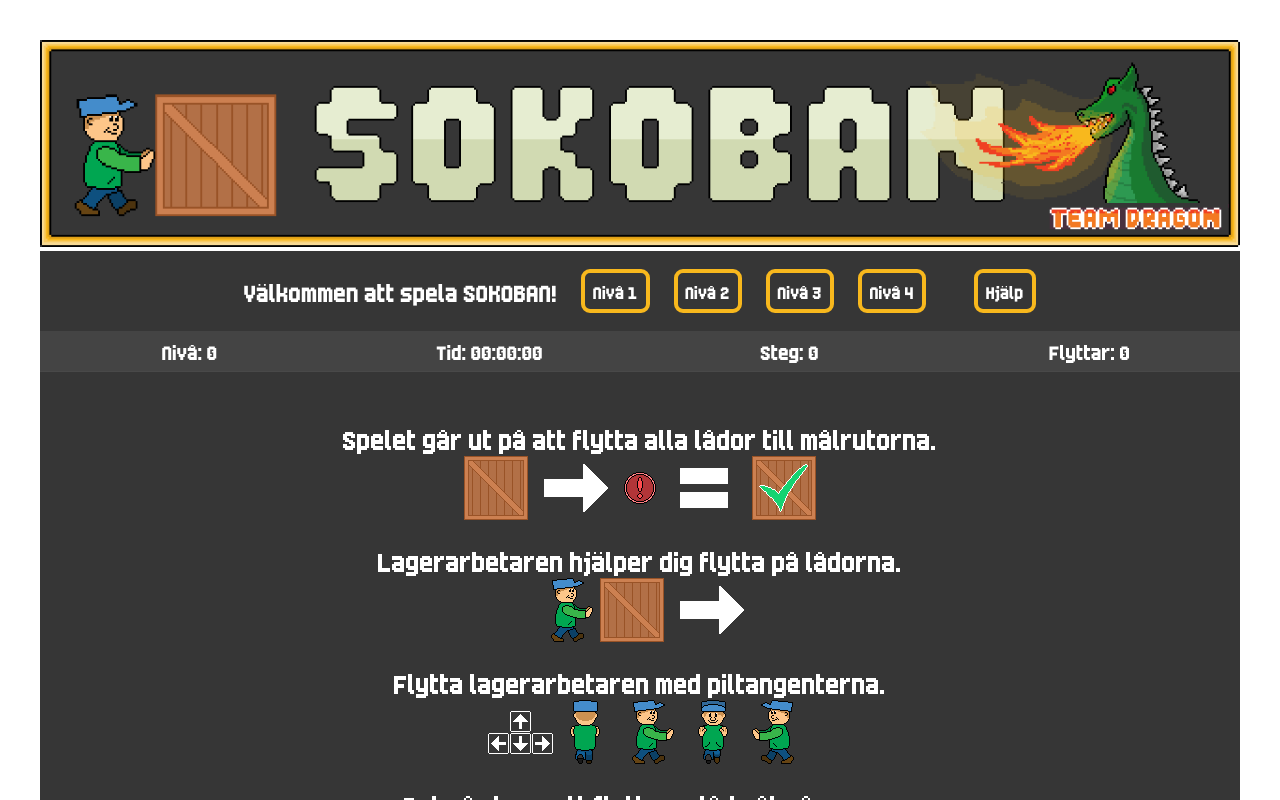
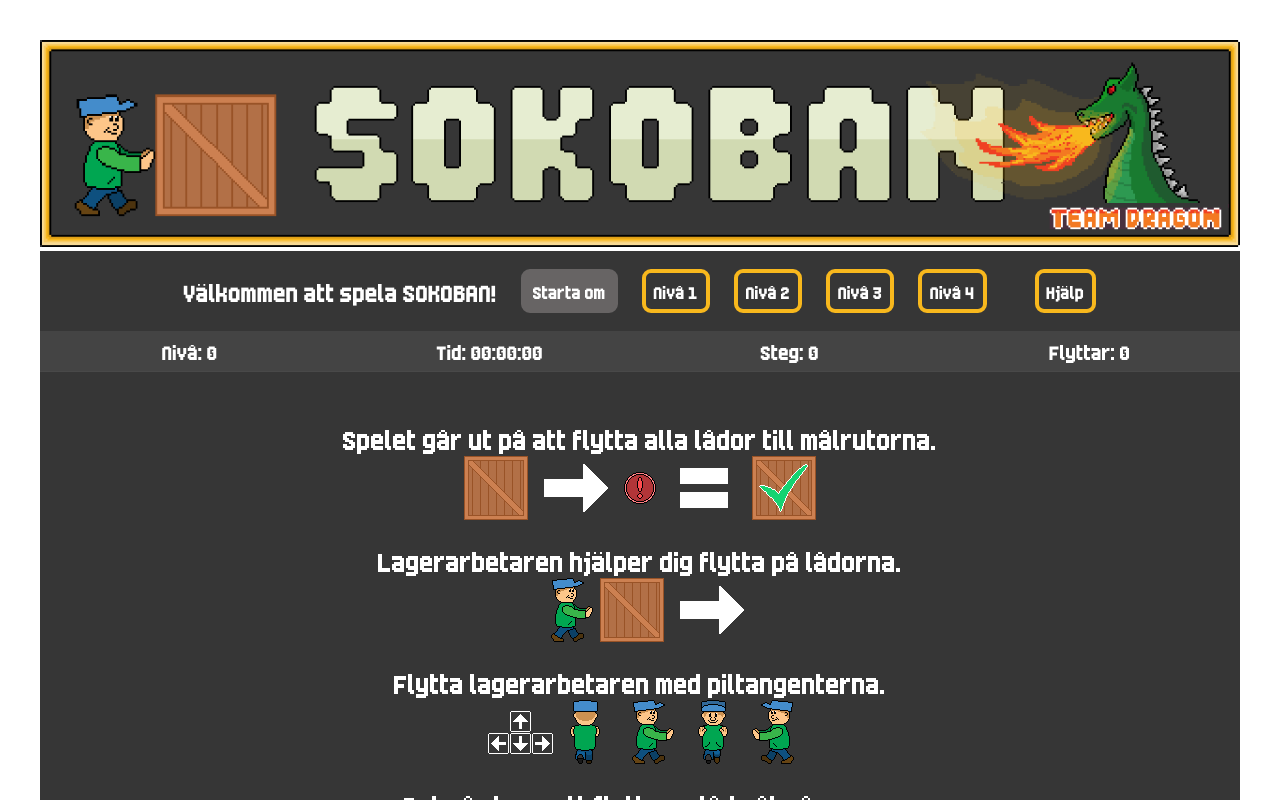
Before and after one commit to Lennart-321/sokoban-dragon, a React (Vite) app: page / in a window 1280 px wide. Shown: the top 800 px of the page. Built offline with nearby package versions, Linux system fonts and the light colour scheme.

Commit message:
created restart button and functionality

```diff
--- a/src/App.tsx
+++ b/src/App.tsx
@@ -15,6 +15,7 @@ function App() {
   const [levelNbr, setLevelNbr] = useState(0);
   const [moves, setMoves] = useState(0);
   const [pushes, setPushes] = useState(0);
+  const [restart, setRestart] = useState<boolean>(false);
   const [running, setRunning] = useState(false);
   const [showTutorial, setShowTutorial] = useState(false);
 
@@ -23,6 +24,9 @@ function App() {
     setLevelNbr(index + 1);
     setMoves(0);
     setPushes(0);
+    if (index + 1 === levelNbr) {  // Restart level
+      setRestart(true);
+    }
     setRunning(true);
   }
 
@@ -30,6 +34,7 @@ function App() {
     <>
       <Header />
       <Menu
+        levelNbr={levelNbr}
         setLevel={setLevelIndex}
         numberOfLevels={Levels.levels.length}
         setShowTutorial={setShowTutorial}
@@ -38,7 +43,9 @@ function App() {
         levelNbr={levelNbr}
         moves={moves}
         pushes={pushes}
+        restart={restart}
         running={running}
+        setRestart={setRestart}
       />
       <Tutorial showTutorial={showTutorial} setShowTutorial={setShowTutorial} />
       <section className="playground">
--- a/src/components/Information.tsx
+++ b/src/components/Information.tsx
@@ -5,30 +5,40 @@ export interface IInformationProps {
     levelNbr: number;
     moves: number;
     pushes: number;
+    restart: boolean;
     running: boolean;
+    setRestart: React.Dispatch<React.SetStateAction<boolean>>;
 }
 
-    // BUG - Information.tsx can't restart the same index again without gameover before!
-    // And it can't handle click on 'Help' button!
-
-export function Information({levelNbr, moves, pushes, running}: IInformationProps):JSX.Element {
+export function Information({levelNbr, moves, pushes, restart, running, setRestart}: IInformationProps):JSX.Element {
     const [intervalId, setIntervalId] = useState(0);  // Set interval id
     const [seconds, setSeconds] = useState(0);  // Seconds elapsed
-    const previousLevel = useRef(levelNbr);   // Storage of runlevel to capture changes
+    const previousLevel = useRef(levelNbr);   // Store runlevel to capture changes
 
     useEffect(() => {
-        if (levelNbr !== previousLevel.current) {
-            setSeconds(s => s - seconds);  // Set seconds to '0' without rerendering
-            previousLevel.current = levelNbr;  // Update level storage
+        // Restart game
+        if (restart === true) {
+            setSeconds(s => s * 0);
+            setRestart(false);
+        }
+    }, [restart]);
+
+    useEffect(() => {
+        // Change level
+        if (levelNbr !== previousLevel.current && levelNbr > 0) {
+            setSeconds(s => s * 0);  // Set seconds to '0' without rerendering
+            previousLevel.current = levelNbr;  // Store new level number
             clearInterval(intervalId);
         }
 
-        if (!running) {  // No game started or game over
+        // Game over
+        if (!running) {
             clearInterval(intervalId);
-            previousLevel.current = 0;
+            previousLevel.current = 0;  // Set to 0 to catch level changes
             return;
         }
 
+        // Increase seconds
         const newIntervalId = setInterval(() => {
             setSeconds(s => s + 1);
         }, 1000);
--- a/src/components/Menu.tsx
+++ b/src/components/Menu.tsx
@@ -2,12 +2,13 @@ import { Dispatch, SetStateAction } from "react";
 import "../css/menu.css";
 
 export interface IMenuProps {
+    levelNbr: number;
     numberOfLevels: number;
     setLevel: (index: number) => void;
     setShowTutorial: Dispatch<SetStateAction<boolean>>;
 }
 
-export function Menu({ setLevel, numberOfLevels, setShowTutorial }: IMenuProps): JSX.Element {
+export function Menu({ levelNbr, setLevel, numberOfLevels, setShowTutorial }: IMenuProps): JSX.Element {
     const gameButtons: JSX.Element[] = [];
     for (let i = 0; i < numberOfLevels; i++) {
         gameButtons.push(
@@ -17,10 +18,17 @@ export function Menu({ setLevel, numberOfLevels, setShowTutorial }: IMenuProps):
         );
     }
 
+    const restartDisabled = levelNbr > 0 ? false : true;  // Disable Restart if no level
+
     return (
         <nav id="the-menu">
             <div className="menu-info">Välkommen att spela SOKOBAN! </div>
             <div className="btn-row">
+                <button
+                    className="menu-game-button"
+                    disabled={restartDisabled}
+                    onClick={() => setLevel(levelNbr - 1)}
+                >Starta om</button>
                 {gameButtons}
                 <button
                     className="menu-game-button btn-help"
--- a/src/css/menu.css
+++ b/src/css/menu.css
@@ -33,7 +33,7 @@
     align-items: center;
 }
 
-.menu-game-button{
+.menu-game-button {
     font-family: 'RetroGame';
     font-size: 1.3rem;
     background: #363636;
@@ -50,12 +50,19 @@
     margin-left: 2rem;
 }
 
-.menu-game-button:hover {
+.menu-game-button:hover:not(:disabled) {  /* All buttons except disabled ones */
     /* font-size: 1.5rem; */
     height: 50px;
     background: #676464;
     border: 4px solid #ffce2d;
+    cursor: pointer;
 }
+
+.menu-game-button:disabled {
+    background-color: #676464;
+    border: 4px solid #676464;
+}
+
 
 @media screen and (max-width: 920px) {
     #the-menu {
```
